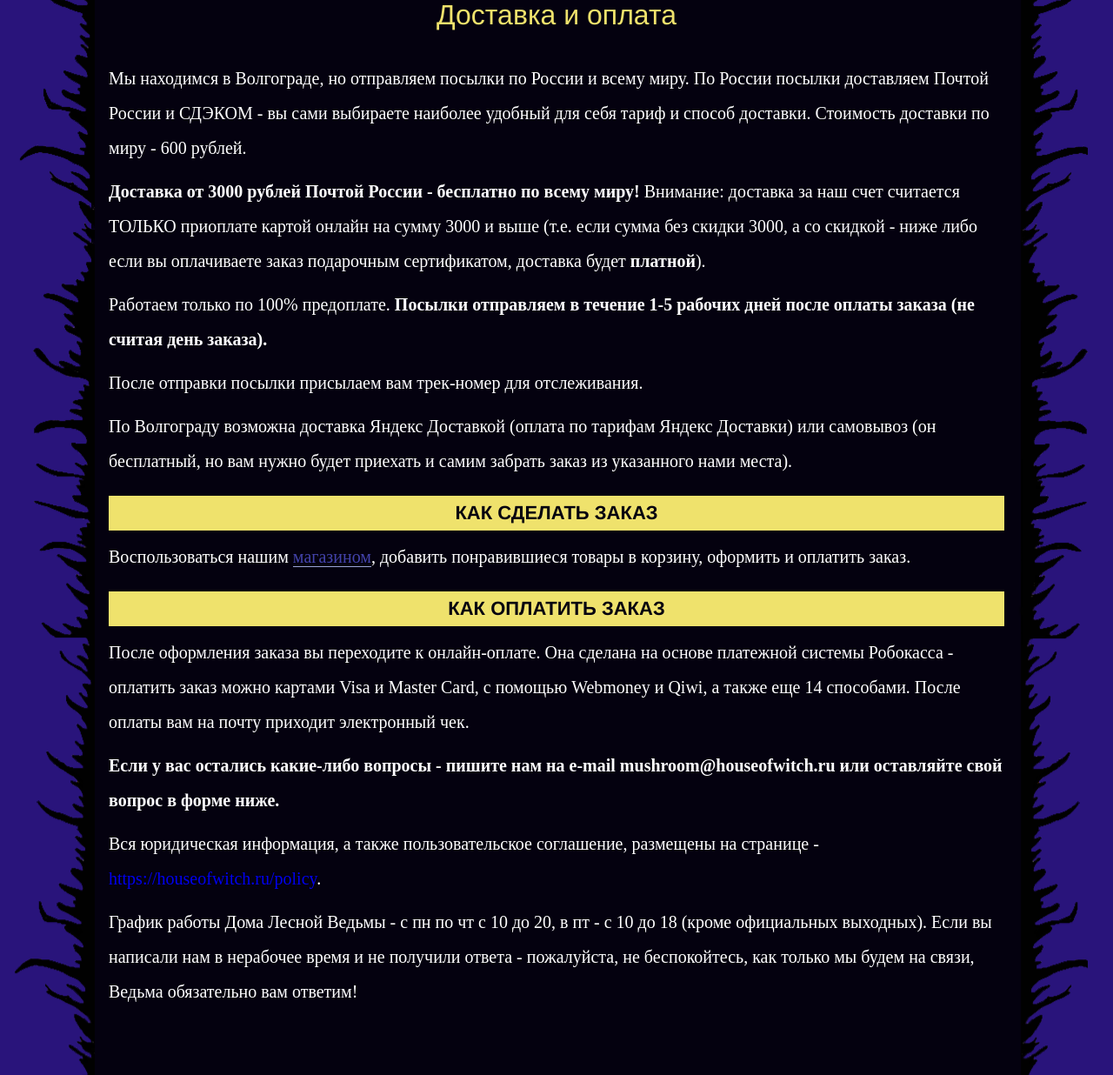
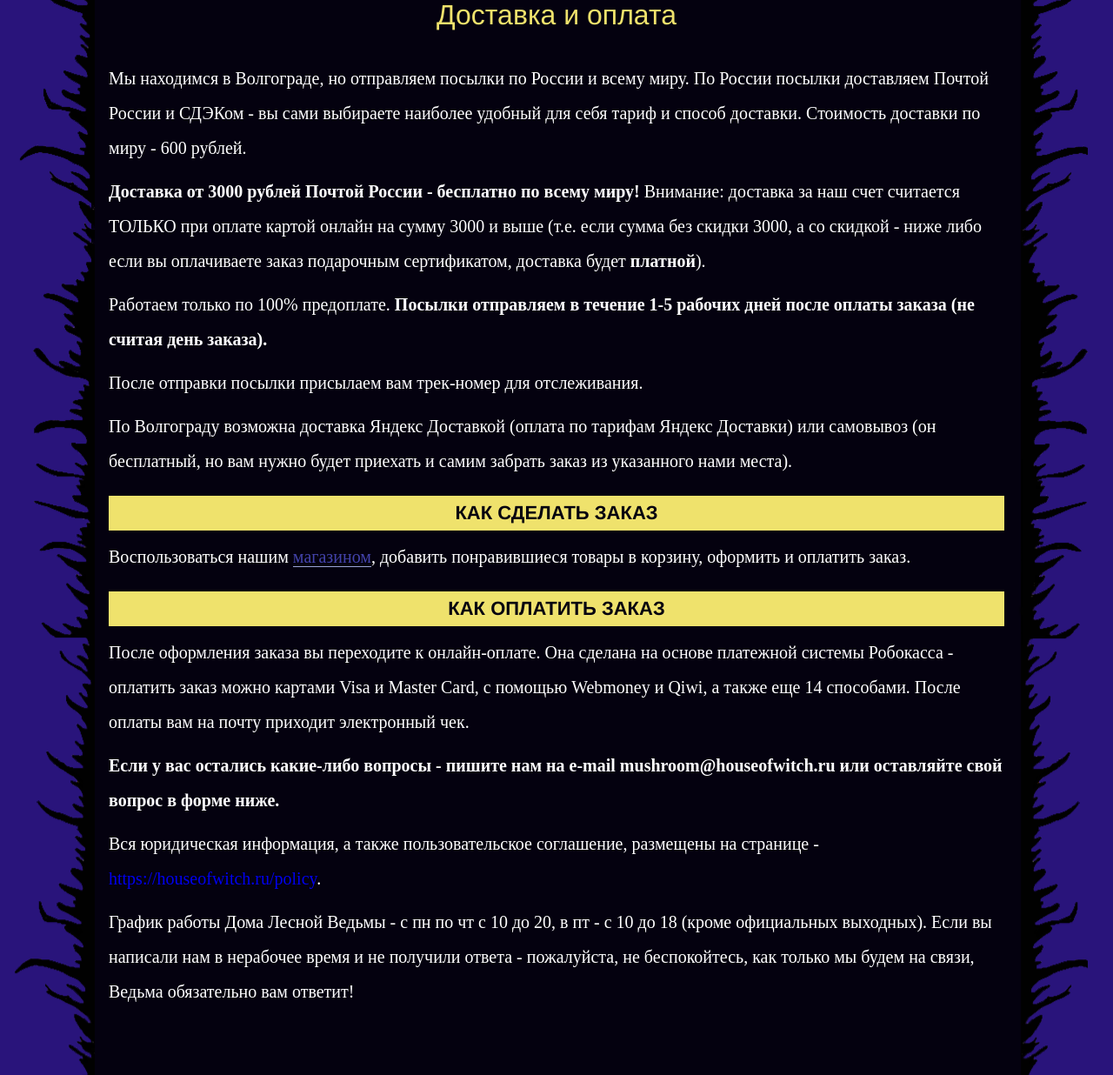
Before and after one commit to Mogrima/HouseOfWitch, a Django app: page /delivery/ in a window 1280 px wide. Shown: the part 813-2049 px from the top of the page at 87% size. Run offline with Django 3.2, Linux system fonts and the light colour scheme; some web fonts are replaced.

Commit message:
исправлены опечатки на страницах политики и доставки

```diff
--- a/shop/templates/shop/delivery.html
+++ b/shop/templates/shop/delivery.html
@@ -5,10 +5,10 @@
 <div class="article__wrapper">
     <div class="article__text">
         <p>Мы находимся в Волгограде, но отправляем посылки по России и всему
-            миру. По России посылки доставляем Почтой России и СДЭКОМ - вы сами выбираете наиболее удобный для себя тариф
+            миру. По России посылки доставляем Почтой России и СДЭКом - вы сами выбираете наиболее удобный для себя тариф
             и способ доставки. Стоимость доставки по миру - 600 рублей.</p>
         <p><b>Доставка от 3000 рублей Почтой России - бесплатно по всему миру!</b> Внимание: доставка за наш счет
-            считается ТОЛЬКО приоплате картой онлайн на сумму 3000 и выше (т.е. если сумма без скидки 3000, а со скидкой - ниже либо если вы
+            считается ТОЛЬКО при оплате картой онлайн на сумму 3000 и выше (т.е. если сумма без скидки 3000, а со скидкой - ниже либо если вы
             оплачиваете заказ подарочным сертификатом, доставка будет <b>платной</b>).</p>
             <p>Работаем только по 100% предоплате. <b>Посылки отправляем в течение 1-5 рабочих дней после оплаты заказа (не считая день заказа). </b></p>
             <p>После отправки посылки присылаем вам трек-номер для отслеживания.</p>
@@ -33,7 +33,7 @@
                         до 20, в пт - с 10 до 18 (кроме официальных выходных). Если вы написали нам в нерабочее время и
                         не
                         получили ответа - пожалуйста, не беспокойтесь, как только мы будем на связи, Ведьма обязательно вам
-                        ответим!</p>
+                        ответит!</p>
         </p>
     </div>
 </div>
--- a/shop/templates/shop/policy.html
+++ b/shop/templates/shop/policy.html
@@ -9,7 +9,7 @@
 
         <p class="text">1.1. Настоящая Политика в отношении обработки персональных данных (далее – «Политика») подготовлена в
             соответствии с п. 2 ч .1 ст. 18.1 Федерального закона Российской Федерации «О персональных данных»
-            No152-ФЗ от 27 июля 2006 года (далее – «Закон») и определяет позицию самозанятой Тырины Марии Святославовны
+            No152-ФЗ от 27 июля 2006 года (далее – «Закон») и определяет позицию самозанятой Тыриной Марии Святославовны
             (далее – «Ведьма») в области обработки и защиты персональных данных (далее – «Данные»), соблюдения прав и
             свобод каждого человека и, в особенности, права на неприкосновенность частной жизни, личную и семейную
             тайну.</p>
@@ -40,7 +40,7 @@
             доступа к ним, уничтожения, изменения, блокирования, копирования, предоставления, распространения Данных, а
             также от иных неправомерных действий в отношении Данных</p>
         <p class="text">3.4. «Администрация сайта Интернет-магазина» (далее – Администрация сайта) – уполномоченные сотрудники на
-            управления сайтом, действующие от имени самозанятой Тырины Марии Святославовны, которые организуют и (или)
+            управления сайтом, действующие от имени самозанятой Тыриной Марии Святославовны, которые организуют и (или)
             осуществляет обработку персональных данных, а также определяют цели обработки персональных данных, состав
             персональных данных, подлежащих обработке, действия (операции), совершаемые с персональными данными.</p>
         <p class="text">3.5. «Пользователь Сайта (далее Пользователь)» – лицо, имеющее доступ к Сайту, посредством сети Интернет и
```
